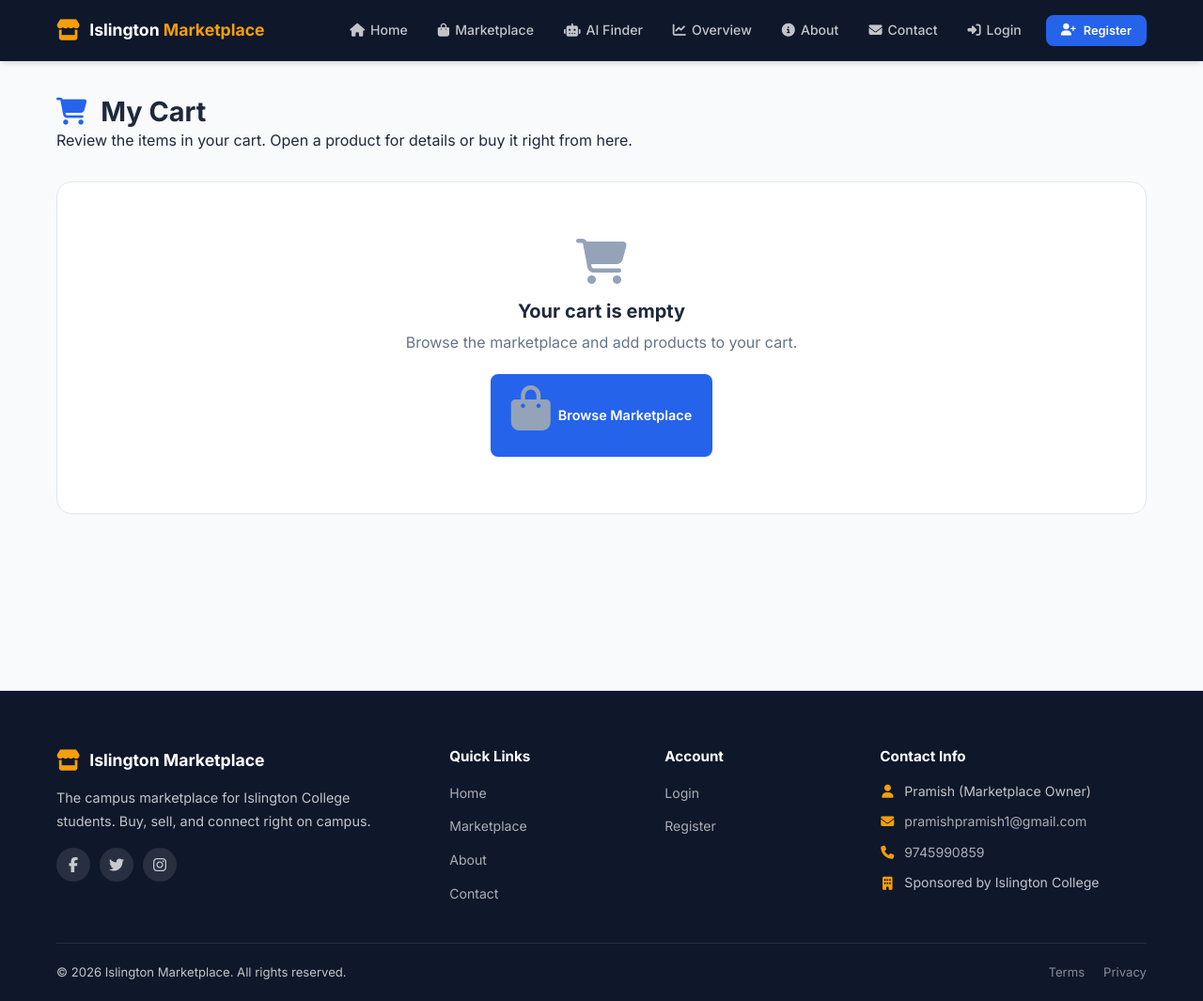
After one commit to PramishDevkota/MarketPlace, a Django app: page /cart/ in a window 1280 px wide. The commit adds this page. Shown: the whole page at 94% size. Run offline with Django 5.2, Linux system fonts and the light colour scheme.

Commit message:
managed carts

```diff
--- a/config/urls.py
+++ b/config/urls.py
@@ -20,5 +20,5 @@ urlpatterns = [
 ]
 
 if settings.DEBUG:
+    urlpatterns += static(settings.STATIC_URL, document_root=settings.STATIC_ROOT)
     urlpatterns += static(settings.MEDIA_URL, document_root=settings.MEDIA_ROOT)
-    urlpatterns += static(settings.STATIC_URL, document_root=settings.STATICFILES_DIRS[0])
--- a/marketplace/urls.py
+++ b/marketplace/urls.py
@@ -15,6 +15,9 @@ urlpatterns = [
     path('marketplace/product/<int:pk>/restock/', views.restock_product_view, name='restock_product'),
     path('marketplace/product/<int:pk>/buy/', views.buy_now_view, name='buy_now'),
     path('marketplace/product/<int:product_id>/add-to-cart/', views.add_to_cart, name='add_to_cart'),
+    path('cart/', views.cart_view, name='cart'),
+    path('cart/item/<int:item_id>/update/', views.update_cart_item_view, name='update_cart_item'),
+    path('cart/item/<int:item_id>/remove/', views.remove_cart_item_view, name='remove_cart_item'),
     path('seller/dashboard/', views.seller_dashboard_view, name='seller_dashboard'),
     path('dashboard/', views.buyer_dashboard_view, name='buyer_dashboard'),
     path('about/', views.about_view, name='about'),
--- a/marketplace/views.py
+++ b/marketplace/views.py
@@ -95,7 +95,7 @@ def product_detail_view(request, pk):
             buyer=request.user,
             product=product,
         )
-        has_purchased = user_orders.filter(status='COMPLETED').exists()
+        has_purchased = user_orders.filter(is_paid=True).exists()
         if has_purchased and request.user != product.seller:
             from reviews.forms import ReviewForm
             from reviews.models import Review
@@ -323,6 +323,87 @@ def add_to_cart(request, product_id):
     })
 
 
+def _get_or_create_cart(request):
+    if request.user.is_authenticated:
+        return Cart.objects.get_or_create(user=request.user)[0]
+    session_key = request.session.session_key
+    if not session_key:
+        request.session.save()
+        session_key = request.session.session_key
+    return Cart.objects.get_or_create(session_key=session_key)[0]
+
+
+def cart_view(request):
+    """Display the user's cart contents with per-item purchase links."""
+    cart = None
+    items = []
+    if request.user.is_authenticated:
+        cart = Cart.objects.filter(user=request.user).first()
+    else:
+        session_key = request.session.session_key
+        if session_key:
+            cart = Cart.objects.filter(session_key=session_key).first()
+
+    if cart:
+        items = cart.items.select_related('product', 'product__seller', 'product__category').all()
+
+    context = {
+        'cart': cart,
+        'items': items,
+    }
+    return render(request, 'marketplace/cart.html', context)
+
+
+@require_POST
+def update_cart_item_view(request, item_id):
+    cart = _get_or_create_cart(request)
+    item = get_object_or_404(CartItem, pk=item_id, cart=cart)
+
+    try:
+        quantity = int(request.POST.get('quantity', 1))
+    except (TypeError, ValueError):
+        quantity = item.quantity
+    if quantity < 1:
+        quantity = 1
+
+    product = item.product
+    if quantity > product.stock:
+        messages.error(request, f'Only {product.stock} unit(s) available for "{product.name}".')
+        return redirect('marketplace:cart')
+
+    item.quantity = quantity
+    item.save()
+
+    if request.headers.get('X-Requested-With') == 'XMLHttpRequest' or request.GET.get('ajax'):
+        return JsonResponse({
+            'status': 'ok',
+            'quantity': item.quantity,
+            'subtotal': str(item.subtotal),
+            'cart_total': str(cart.total_price),
+            'cart_count': cart.items.aggregate(total=Sum('quantity'))['total'] or 0,
+        })
+    return redirect('marketplace:cart')
+
+
+@require_POST
+def remove_cart_item_view(request, item_id):
+    cart = _get_or_create_cart(request)
+    item = get_object_or_404(CartItem, pk=item_id, cart=cart)
+    product_name = item.product.name
+    item.delete()
+
+    if request.headers.get('X-Requested-With') == 'XMLHttpRequest' or request.GET.get('ajax'):
+        return JsonResponse({
+            'status': 'ok',
+            'removed': True,
+            'product_name': product_name,
+            'cart_total': str(cart.total_price),
+            'cart_count': cart.items.aggregate(total=Sum('quantity'))['total'] or 0,
+        })
+    messages.success(request, f'Removed "{product_name}" from your cart.')
+    return redirect('marketplace:cart')
+
+
 @login_required
 @admin_users_forbidden
 def seller_dashboard_view(request):
--- a/orders/views.py
+++ b/orders/views.py
@@ -206,8 +206,8 @@ def khalti_verify_payment(request):
         product = order.product
         product.stock -= order.quantity
         if product.stock <= 0:
+            product.stock = 0
             product.is_available = False
-            product.status = 'SOLD'
         product.save()
 
         messages.success(
--- a/templates/components/navbar.html
+++ b/templates/components/navbar.html
@@ -40,7 +40,7 @@
                     <i class="fas fa-comments"></i> Messages
                 </a>
 
-                <a href="{% url 'orders:order_list' %}" class="nav-link">
+                <a href="{% url 'marketplace:cart' %}" class="nav-link {% if request.resolver_match.url_name == 'cart' %}active{% endif %}">
                     <i class="fas fa-shopping-cart"></i> Cart
                     <span class="cart-badge" id="cart-count-badge" {% if request.user.cart.items.count > 0 %}style="display:inline-block;"{% endif %}>{{ request.user.cart.items.count }}</span>
                 </a>
--- /dev/null
+++ b/templates/marketplace/cart.html
@@ -0,0 +1,94 @@
+{% extends "base.html" %}
+{% load static humanize %}
+
+{% block title %}My Cart - Islington Marketplace{% endblock %}
+
+{% block content %}
+<div class="page-container">
+    <div class="container">
+        <div class="page-header">
+            <h1><i class="fas fa-shopping-cart"></i> My Cart</h1>
+            <p>Review the items in your cart. Open a product for details or buy it right from here.</p>
+        </div>
+
+        {% if items %}
+        <div class="orders-list">
+            {% for item in items %}
+            <div class="order-card" id="cart-item-{{ item.pk }}">
+                <div class="order-card-image">
+                    {% if item.product.image %}
+                    <img src="{{ item.product.image.url }}" alt="{{ item.product.name }}">
+                    {% else %}
+                    <div class="order-card-placeholder">
+                        <i class="fas fa-image"></i>
+                    </div>
+                    {% endif %}
+                </div>
+                <div class="order-card-info" style="flex: 1;">
+                    <h3>
+                        <a href="{{ item.product.get_absolute_url }}">{{ item.product.name }}</a>
+                    </h3>
+                    <p class="order-card-price">Rs. {{ item.product.price|intcomma }}</p>
+                    <p class="order-card-meta">
+                        <span><i class="fas fa-map-marker-alt"></i> {{ item.product.location_display }}</span>
+                        <span><i class="fas fa-user"></i> {{ item.product.seller.get_full_name|default:item.product.seller.username }}</span>
+                        {% if item.product.stock <= 0 %}
+                        <span class="badge badge-danger">Sold Out</span>
+                        {% endif %}
+                    </p>
+                    <div class="cart-card-actions">
+                        <form method="post" action="{% url 'marketplace:update_cart_item' item_id=item.pk %}" class="cart-qty-form">
+                            {% csrf_token %}
+                            <div class="cart-qty-group">
+                                <label for="quantity-{{ item.pk }}">Qty</label>
+                                <input type="number" id="quantity-{{ item.pk }}" name="quantity"
+                                       min="1" max="{{ item.product.stock }}" value="{{ item.quantity }}"
+                                       class="form-control" style="width: 70px; display: inline-block;">
+                                <button type="submit" class="btn btn-sm btn-outline">
+                                    <i class="fas fa-sync-alt"></i> Update
+                                </button>
+                            </div>
+                        </form>
+                        <form method="post" action="{% url 'marketplace:remove_cart_item' item_id=item.pk %}" class="cart-remove-form">
+                            {% csrf_token %}
+                            <button type="submit" class="btn btn-sm btn-danger">
+                                <i class="fas fa-trash"></i> Remove
+                            </button>
+                        </form>
+                        <a href="{{ item.product.get_absolute_url }}" class="btn btn-sm btn-outline">
+                            <i class="fas fa-eye"></i> View
+                        </a>
+                        <a href="{% url 'marketplace:buy_now' pk=item.product.pk %}" class="btn btn-sm btn-primary">
+                            <i class="fas fa-credit-card"></i> Buy Now
+                        </a>
+                    </div>
+                    <p class="cart-card-subtotal">Subtotal: <strong>Rs. {{ item.subtotal|intcomma }}</strong></p>
+                </div>
+            </div>
+            {% endfor %}
+        </div>
+
+        {% if cart %}
+        <div class="cart-summary">
+            <div class="cart-summary-total">
+                <span>Total ({{ cart.total_items }} item{{ cart.total_items|pluralize }})</span>
+                <strong>Rs. {{ cart.total_price|intcomma }}</strong>
+            </div>
+            <a href="{% url 'marketplace:product_list' %}" class="btn btn-outline">
+                <i class="fas fa-arrow-left"></i> Continue Shopping
+            </a>
+        </div>
+        {% endif %}
+        {% else %}
+        <div class="empty-state">
+            <i class="fas fa-shopping-cart"></i>
+            <h3>Your cart is empty</h3>
+            <p>Browse the marketplace and add products to your cart.</p>
+            <a href="{% url 'marketplace:product_list' %}" class="btn btn-primary">
+                <i class="fas fa-shopping-bag"></i> Browse Marketplace
+            </a>
+        </div>
+        {% endif %}
+    </div>
+</div>
+{% endblock %}
```
Also changed, not shown: config/settings.py (+9 -1 lines), static/css/style.css (+66 -0 lines), templates/marketplace/product_detail.html (+7 -17 lines), db.sqlite3.
